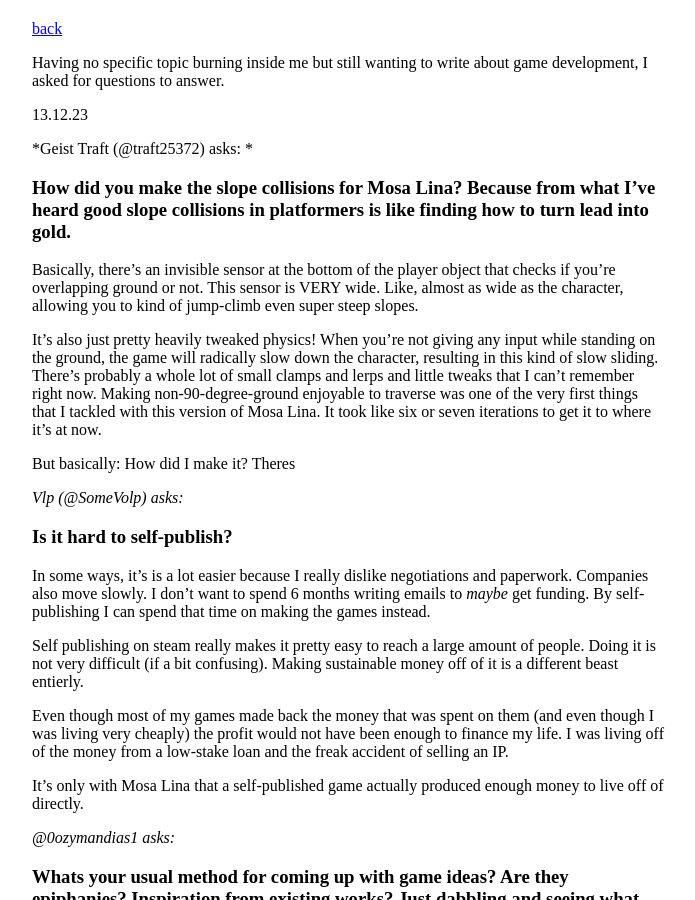
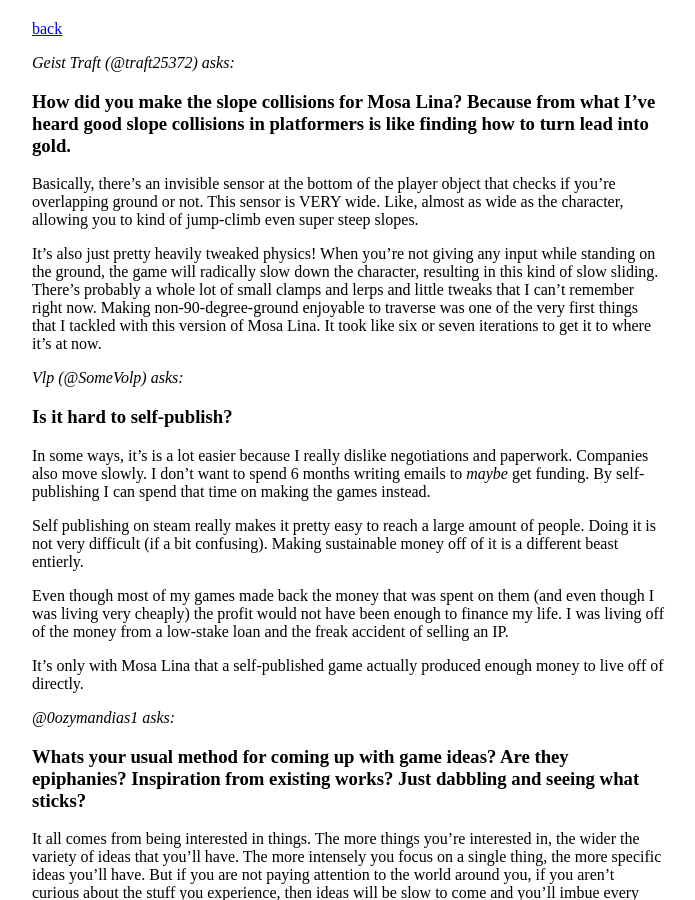
Before and after one commit to stuffedwombat/stuffedwombat.github.io, a Jekyll site: the page built from qa.md, in a window 1280 px wide and 900 px high. Shown: the whole window, without its empty margins (292-987 px from the left). Built offline with Jekyll 4.4.1, drawn with Linux system fonts in a browser that asks for light colours; our own code applies the rules of GitHub Pages for plain Markdown files; comment, search, counter and statistics services are not loaded; some of the changed text lies outside the part shown.

Commit message:
Update qa.md

```diff
--- a/qa.md
+++ b/qa.md
@@ -1,10 +1,6 @@
 [back](thinking)
 
-Having no specific topic burning inside me but still wanting to write about game development, I asked for questions to answer.
-
-13.12.23
-
-*Geist Traft (@traft25372) asks: *
+*Geist Traft (@traft25372) asks:*
 ### How did you make the slope collisions for Mosa Lina? Because from what I’ve heard good slope collisions in platformers is like finding how to turn lead into gold.
 
 Basically, there's an invisible sensor at the bottom of the player object that checks if you're overlapping ground or not. This sensor is VERY wide. Like, almost as wide as the character, allowing you to kind of jump-climb even super steep slopes.
@@ -12,8 +8,6 @@ Basically, there's an invisible sensor at the bottom of the player object that c
 It's also just pretty heavily tweaked physics!
 When you're not giving any input while standing on the ground, the game will radically slow down the character, resulting in this kind of slow sliding. There's probably a whole lot of small clamps and lerps and little tweaks that I can't remember right now. Making non-90-degree-ground enjoyable to traverse was one of the very first things that I tackled with this version of Mosa Lina. It took like six or seven iterations to get it to where it's at now.
 
-But basically: How did I make it?
-Theres
 
 *Vlp (@SomeVolp) asks:*
 ### Is it hard to self-publish?
@@ -26,6 +20,7 @@ Self publishing on steam really makes it pretty easy to reach a large amount of
 Even though most of my games made back the money that was spent on them (and even though I was living very cheaply) the profit would not have been enough to finance my life. I was living off of the money from a low-stake loan and the freak accident of selling an IP.
 
 It's only with Mosa Lina that a self-published game actually produced enough money to live off of directly.
+
 
 *@0ozymandias1 asks:*
 ### Whats your usual method for coming up with game ideas? Are they epiphanies? Inspiration from existing works?  Just dabbling and seeing what sticks?
@@ -49,6 +44,7 @@ Interestingly enough, most of my ideas seem to come from engagement with games &
 *@YemmyTheFerret asks:*
 ### What is your go to meal while working on games. Or meals? Or food in general? I'm hungry
 I'm trying to figure that out right now. My go to meal changed a lot over the last years. It used to be midnight pizza, then it became sage-sauce-spaghetti and now it is... I don't know. I made some onion & pees soup today. Before that I ate sausages with mashed potatoes two days in a row because I didn't know that you shouldn't freeze mashed potatoes. I'm working on it.
+
 
 *@TinyBox11 asks:*
 ### How do you decide whether a feature or anything at all belongs in the game or not? Let’s say you want to add an enemy that attacks in a specific pattern, how do you decide if it compliments the game or is just redundant/ worse?
@@ -75,6 +71,7 @@ Does doing THING make the game more aligned with VISION?
 - If no, don't do it.
 - If maybe, try and evaluate.
 
+
 *@tsallast_ asks:*
 ### Do you feel like there's any aspects of interactivity that have gone largely unexplored by games?
 
@@ -97,9 +94,6 @@ You can make games for any reason whatsoever. Most people make games because the
 Actually, I would highly recommend it.
 
 
-
-12.12.23<br>
-
 *@DicedBasilisk asks:*
 ### Any tips and tricks of rapid prototyping, or however you like to go about testing game ideas out so quickly?
 
```
Also changed, not shown: other parts of qa.md (+3 -2 lines).
